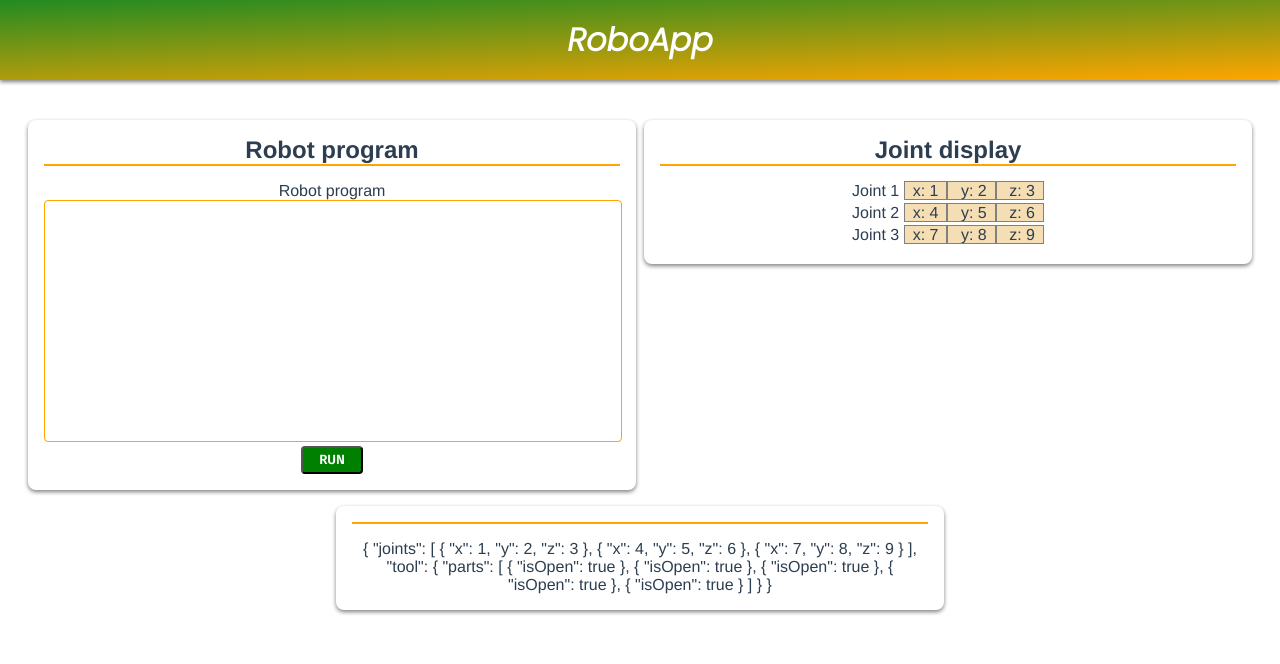
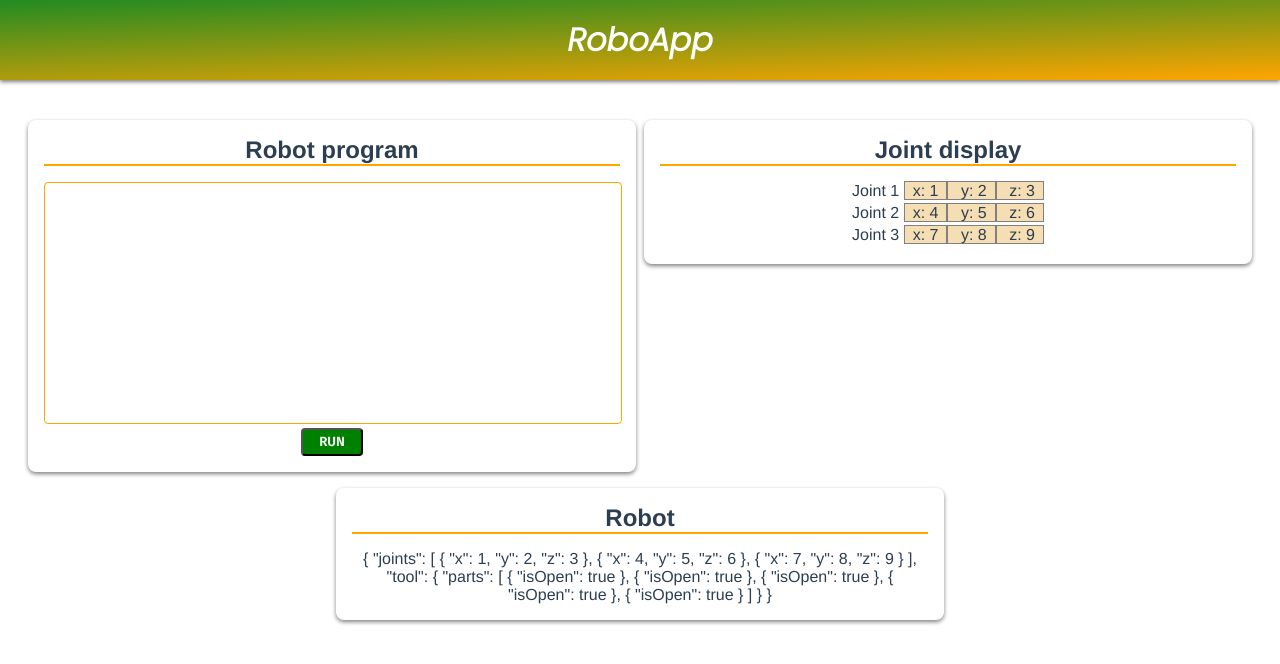
Before and after one commit to NagyEndre/RoboApp, a Vue app: page / in a window 1280 px wide. Shown: the top 664 px of the page. Built offline with nearby package versions, Linux system fonts and the light colour scheme.

Commit message:
REFACTOR: Move robot models

```diff
--- a/src/App.vue
+++ b/src/App.vue
@@ -10,7 +10,7 @@
       <base-card title="Joint display">
         <joint-display></joint-display>
       </base-card>
-      <base-card>
+      <base-card title="Robot">
         <p>{{ robot }}</p>
       </base-card>
     </section>
@@ -32,6 +32,8 @@ import JointDisplay from './components/JointDisplay.vue'
 })
 export default class App extends Vue {
   get robot() {
+    const robot = this.$store.getters.robot
+    console.log(robot)
     return this.$store.getters.robot
   }
 }
--- a/src/components/ProgrammingForm.vue
+++ b/src/components/ProgrammingForm.vue
@@ -1,7 +1,6 @@
 <template>
-  <form action="submit" @submit.prevent="">
+  <form action="submit" @submit.prevent="run">
     <div>
-      <label for="robot-program">Robot program</label>
       <textarea name="robot-program" id="" rows="10"></textarea>
     </div>
     <button type="submit">Run</button>
@@ -10,9 +9,15 @@
 
 <script lang="ts">
 import { Vue, Component } from 'vue-property-decorator'
+import Interpreter from '../logic/Interpreter'
 
 @Component
-export default class ProgrammingForm extends Vue {}
+export default class ProgrammingForm extends Vue {
+  run() {
+    console.log('Interpreting and running program..')
+    new Interpreter('').run()
+  }
+}
 </script>
 
 <style scoped>
--- /dev/null
+++ b/src/logic/Interpreter.ts
@@ -0,0 +1,8 @@
+export default class Interpreter {
+  constructor(private program: string) {}
+  run() {
+    console.log('Running program')
+    // lex
+    // execute
+  }
+}
--- a/src/store/index.ts
+++ b/src/store/index.ts
@@ -1,8 +1,8 @@
-import Finger from '@/logic/Finger'
-import Joint from '@/logic/Joint'
+import Finger from '@/model/Finger'
+import Joint from '@/model/Joint'
 import Vue from 'vue'
 import Vuex from 'vuex'
-import { getRobot } from '../logic/RobotApp'
+import { getRobot } from '@/logic/RobotApp'
 
 Vue.use(Vuex)
 
```
Also changed, not shown: src/logic/RobotApp.ts (+4 -4 lines), src/model/Finger.ts (renamed from src/logic/Finger.ts), src/model/Joint.ts (renamed from src/logic/Joint.ts), src/model/Robot.ts (renamed from src/logic/Robot.ts), src/model/RobotHand.ts (renamed from src/logic/RobotHand.ts), src/model/Tool.ts (renamed from src/logic/Tool.ts).
